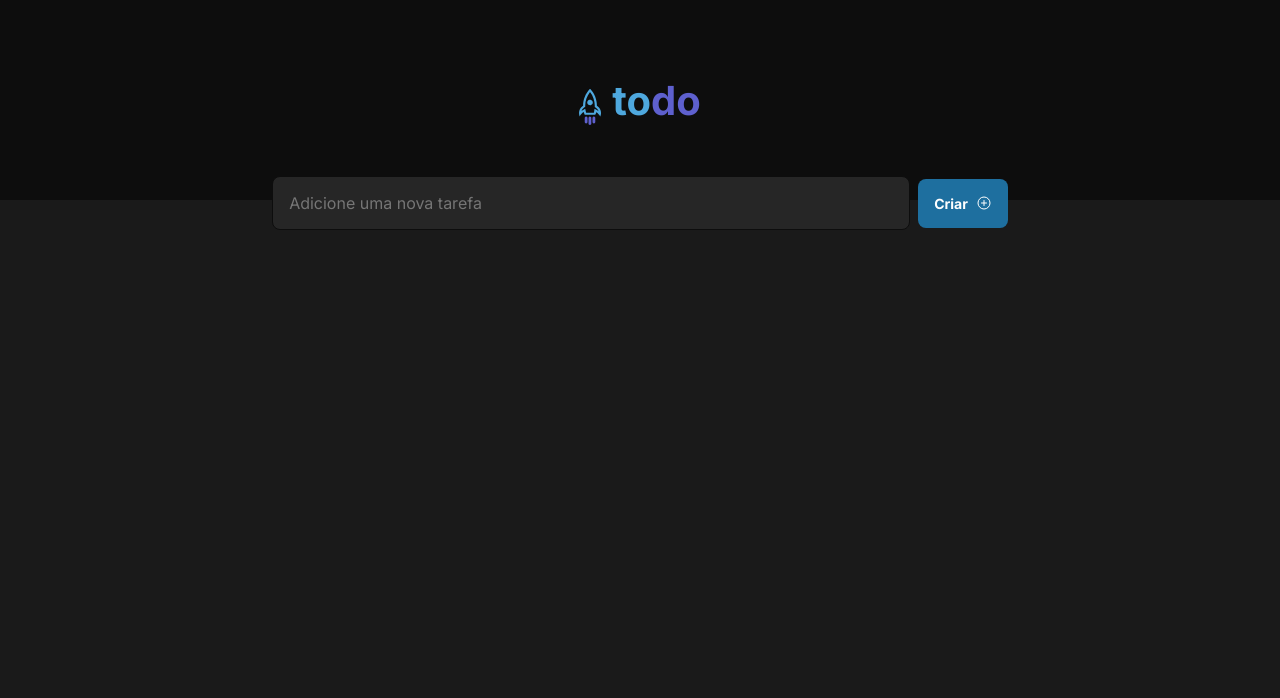
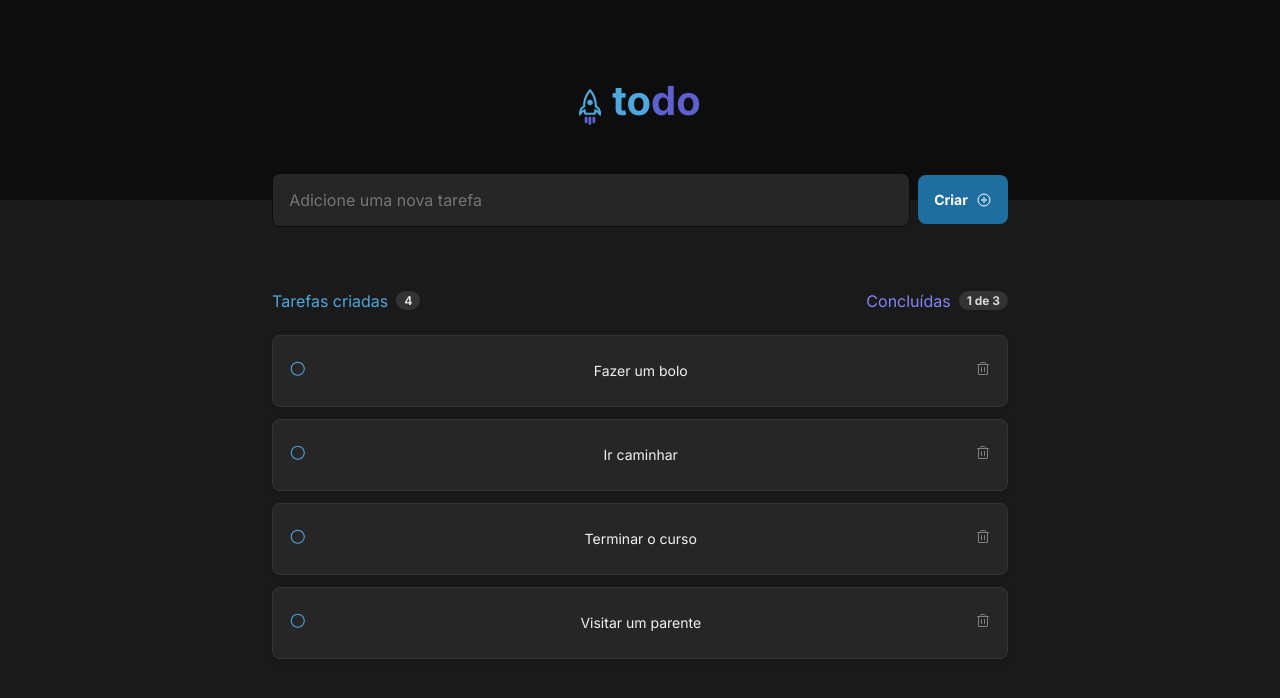
Before and after one commit to bernardo-caetano/toDoList, a React (Vite) app: page / in a window 1280 px wide. Shown: the top 698 px of the page. Built offline with nearby package versions, Linux system fonts and the light colour scheme.

Commit message:
part of main task list

```diff
--- a/package.json
+++ b/package.json
@@ -11,11 +11,13 @@
   "dependencies": {
     "phosphor-react": "^1.4.1",
     "react": "^18.2.0",
-    "react-dom": "^18.2.0"
+    "react-dom": "^18.2.0",
+    "uuid": "^9.0.0"
   },
   "devDependencies": {
     "@types/react": "^18.0.26",
     "@types/react-dom": "^18.0.9",
+    "@types/uuid": "^9.0.0",
     "@vitejs/plugin-react": "^3.0.0",
     "typescript": "^4.9.3",
     "vite": "^4.0.0"
--- a/src/App.tsx
+++ b/src/App.tsx
@@ -1,5 +1,6 @@
 import { Header } from './components/Header'
 import { InputTaks } from './components/InputTaks'
+import { TaskList } from './components/TaskList'
 import './global.css'
 
 function App() {
@@ -7,6 +8,7 @@ function App() {
     <>
       <Header/>
       <InputTaks/>
+      <TaskList/>
     </>
   )
 }
--- a/src/components/InputTaks/styles.module.css
+++ b/src/components/InputTaks/styles.module.css
@@ -7,7 +7,7 @@
   gap: 0.5rem;
   z-index: 1;
 
-  margin-top: -1.5rem;
+  margin-top: -1.7rem;
 }
 
 .container button[type="submit"]{
--- /dev/null
+++ b/src/components/TaskList/index.tsx
@@ -0,0 +1,75 @@
+import styles from './styles.module.css'
+
+import { v4 as uuidv4 } from 'uuid';
+import { Circle, CheckCircle, Trash } from 'phosphor-react';
+const mok = [
+  {
+    id: uuidv4(),
+    content: 'Fazer um bolo',
+    done: false,
+  },
+  {
+    id: uuidv4(),
+    content: 'Ir caminhar',
+    done: false,
+  },
+  {
+    id: uuidv4(),
+    content: 'Terminar o curso',
+    done: false,
+  },
+  {
+    id: uuidv4(),
+    content: 'Visitar um parente',
+    done: true,
+  }
+]
+
+export function TaskList(){
+
+
+  return(
+    <div className={styles.container}>
+      <div className={styles.content}>
+        <div className={styles.header}>
+          <div className={styles.headerWrapper}>
+            <p
+              className={styles.createdTasks}
+            >
+              Tarefas criadas
+            </p>
+            <span>4</span>
+          </div>
+          <div className={styles.headerWrapper}>
+            <p
+              className={styles.doneTasks}
+            >
+              Concluídas
+            </p>
+            <span>1 de 3</span>
+          </div>
+        </div>
+        <div className={styles.main}>
+          <ul>
+          {mok.map((task)=>{
+            return(
+              <>
+                <li key={task.id}>
+                  <span>
+                    <Circle
+                      size={17.5}
+                      color="var(--blue)"
+                    /></span>
+                  <p>{task.content}</p>
+                  <span><Trash/></span>
+                </li>
+              </>
+            )
+          })}
+          </ul>
+        </div>
+      </div>
+
+    </div>
+  )
+}
--- /dev/null
+++ b/src/components/TaskList/styles.module.css
@@ -0,0 +1,79 @@
+.container{
+  display: flex;
+  align-items: center;
+  justify-content: center;
+}
+
+.content{
+  max-width: 46rem;
+  width: 46rem;
+  margin-top: 4rem;
+}
+
+.header{
+  display: flex;
+  justify-content: space-between;
+  align-items: center;
+  margin-bottom: 1.5rem;
+}
+
+.headerWrapper{
+  display: flex;
+  justify-content: center;
+  align-items: center;
+  text-align: center;
+  flex-direction: row;
+  gap: 0.5rem;
+}
+
+.createdTasks{
+  color: var(--blue);
+}
+
+.doneTasks{
+  color: var(--purple);
+}
+
+.headerWrapper span{
+  display: flex;
+  justify-content: center;
+  align-items: center;
+  padding: 0.125rem 0.5rem;
+  gap: 0.625rem;
+
+  background: var(--gray-400);
+  border-radius: 999px;
+
+  font-weight: 700;
+  font-size: 0.75rem;
+
+  color: var(--gray-200);
+}
+
+.main li{
+  width: 100%;
+  list-style: none;
+
+  display: flex;
+  flex-direction: row;
+  justify-content: space-between;
+  align-items: center;
+  padding: 1rem;
+  gap: 0.75rem;
+
+  width: 46rem;
+  height: 4.5rem;
+  background: var(--gray-500);
+  border: 1px solid var(--gray-400);
+  box-shadow: 0px 2px 8px rgba(0, 0, 0, 0.06);
+  border-radius: 8px;
+}
+
+.main li + li {
+  margin-top: 0.75rem;
+}
+
+.main p{
+  font-size: 0.875rem;
+  color: var(--gray-100);
+}
```
Also changed, not shown: 1 other file (tests, documents, lock files or other folders).
